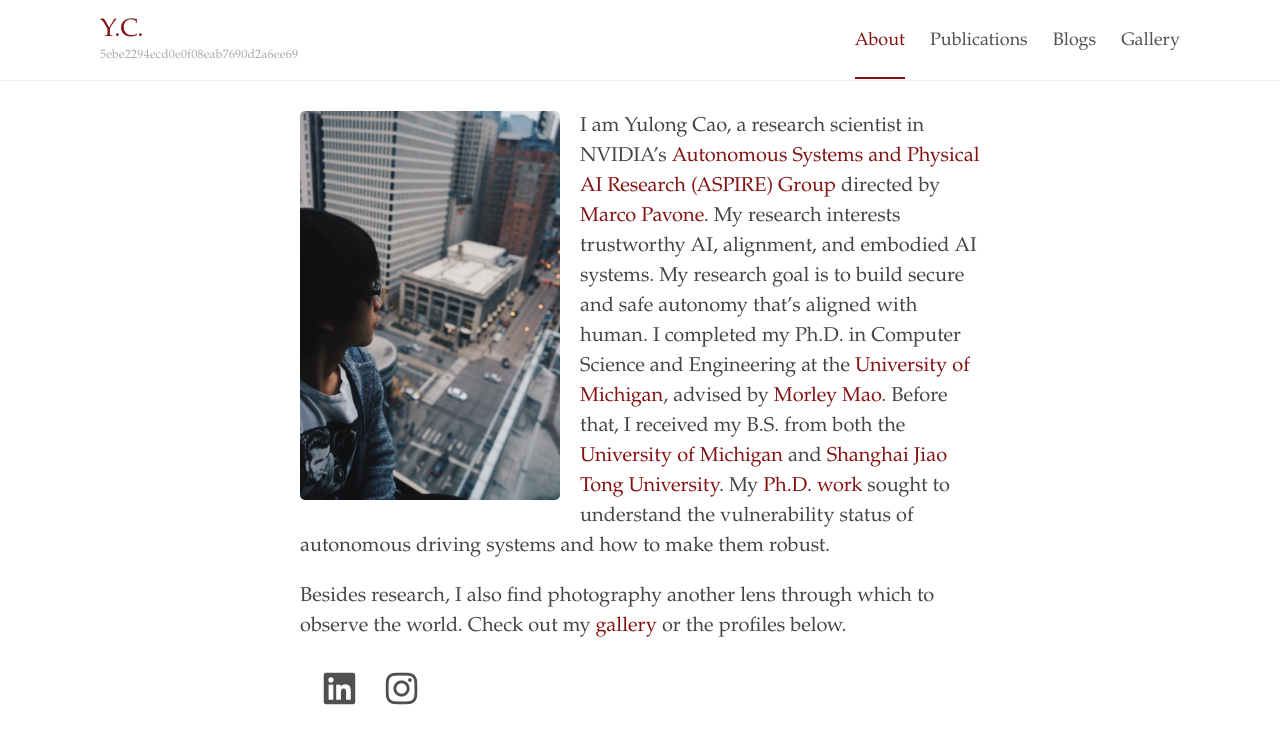
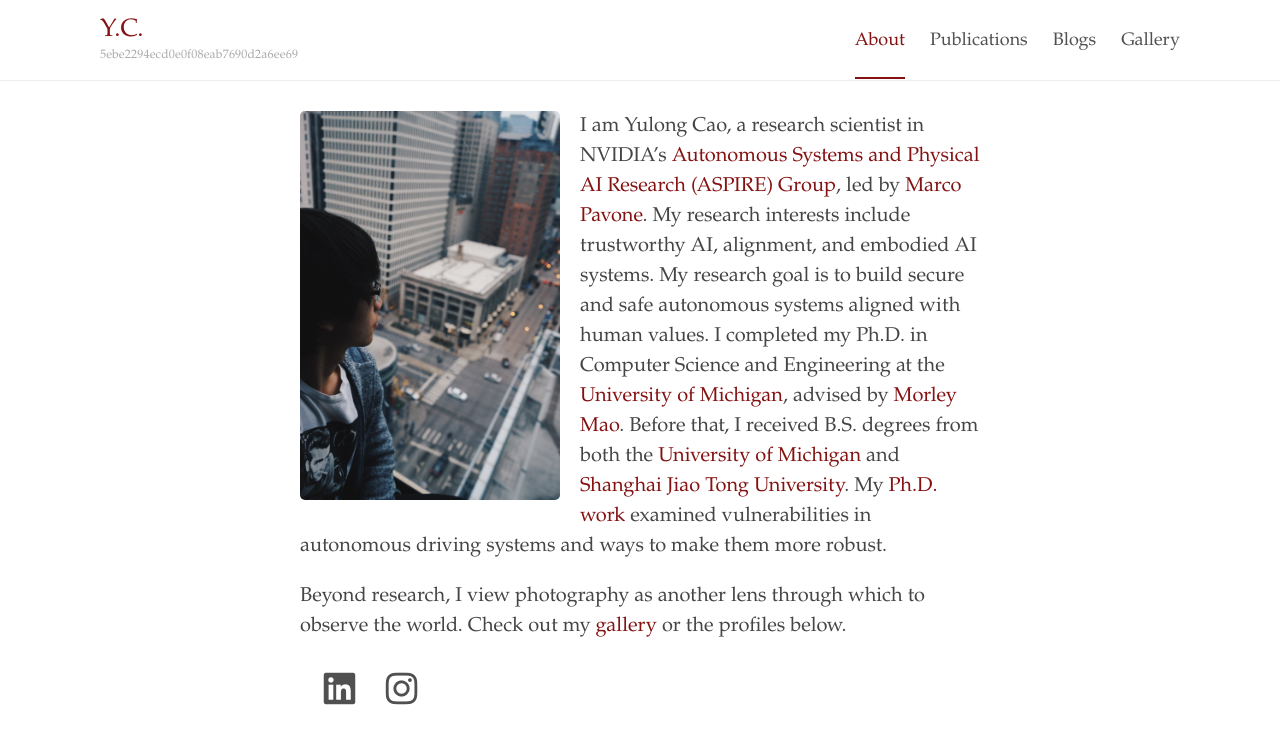
Before and after one commit to kikacaty/kikacaty.github.io, a Jekyll site: the page built from index.md, in a window 1280 px wide. Shown: the top 744 px of the page. Built offline with Jekyll 4.4.1, drawn with Linux system fonts in a browser that asks for light colours; nearby versions of some CDN libraries; a style sheet for code colours, icons or effects is not loaded.

Commit message:
Polish homepage biography

```diff
--- a/index.md
+++ b/index.md
@@ -4,10 +4,10 @@ title: About
 permalink: /
 ---
 
-I am Yulong Cao, a research scientist in NVIDIA's [Autonomous Systems and Physical AI Research (ASPIRE) Group](https://research.nvidia.com/labs/aspire/) directed by [Marco Pavone](https://research.nvidia.com/person/marco-pavone).
-My research interests trustworthy AI, alignment, and embodied AI systems. My research goal is to build secure and safe autonomy that's aligned with human.
-I completed my Ph.D. in Computer Science and Engineering at the [University of Michigan](https://www.eecs.umich.edu/cse/), advised by [Morley Mao](http://web.eecs.umich.edu/~zmao/). Before that, I received my B.S. from both the [University of Michigan](https://www.eecs.umich.edu/cse/) and [Shanghai Jiao Tong University](http://www.sjtu.edu.cn/). My [Ph.D. work](https://deepblue.lib.umich.edu/handle/2027.42/176634) sought to understand the vulnerability status of autonomous driving systems and how to make them robust.
+I am Yulong Cao, a research scientist in NVIDIA's [Autonomous Systems and Physical AI Research (ASPIRE) Group](https://research.nvidia.com/labs/aspire/), led by [Marco Pavone](https://research.nvidia.com/person/marco-pavone).
+My research interests include trustworthy AI, alignment, and embodied AI systems. My research goal is to build secure and safe autonomous systems aligned with human values.
+I completed my Ph.D. in Computer Science and Engineering at the [University of Michigan](https://www.eecs.umich.edu/cse/), advised by [Morley Mao](http://web.eecs.umich.edu/~zmao/). Before that, I received B.S. degrees from both the [University of Michigan](https://www.eecs.umich.edu/cse/) and [Shanghai Jiao Tong University](http://www.sjtu.edu.cn/). My [Ph.D. work](https://deepblue.lib.umich.edu/handle/2027.42/176634) examined vulnerabilities in autonomous driving systems and ways to make them more robust.
 
-Besides research, I also find photography another lens through which to observe the world. Check out my [gallery]({{ "/gallery" | relative_url }}) or the profiles below.
+Beyond research, I view photography as another lens through which to observe the world. Check out my [gallery]({{ "/gallery" | relative_url }}) or the profiles below.
 
 {% include social-links.html %}
```
